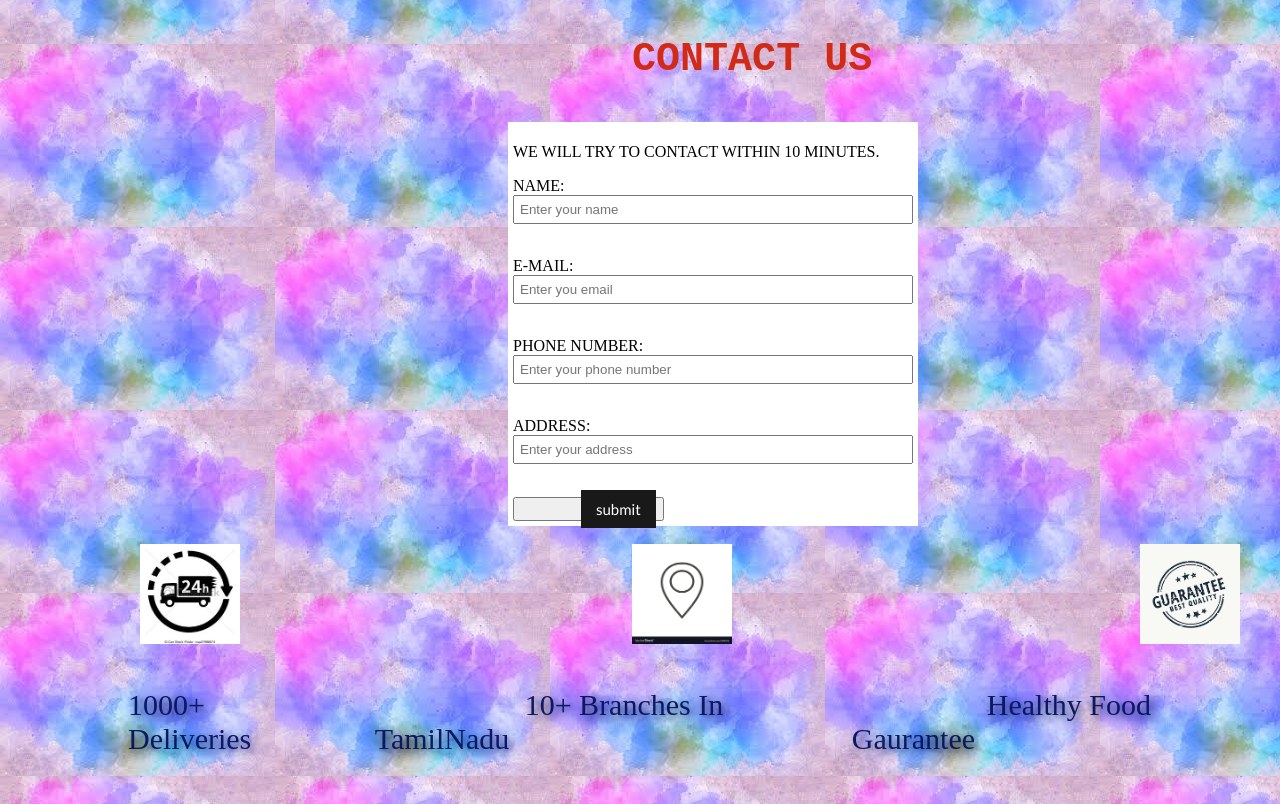
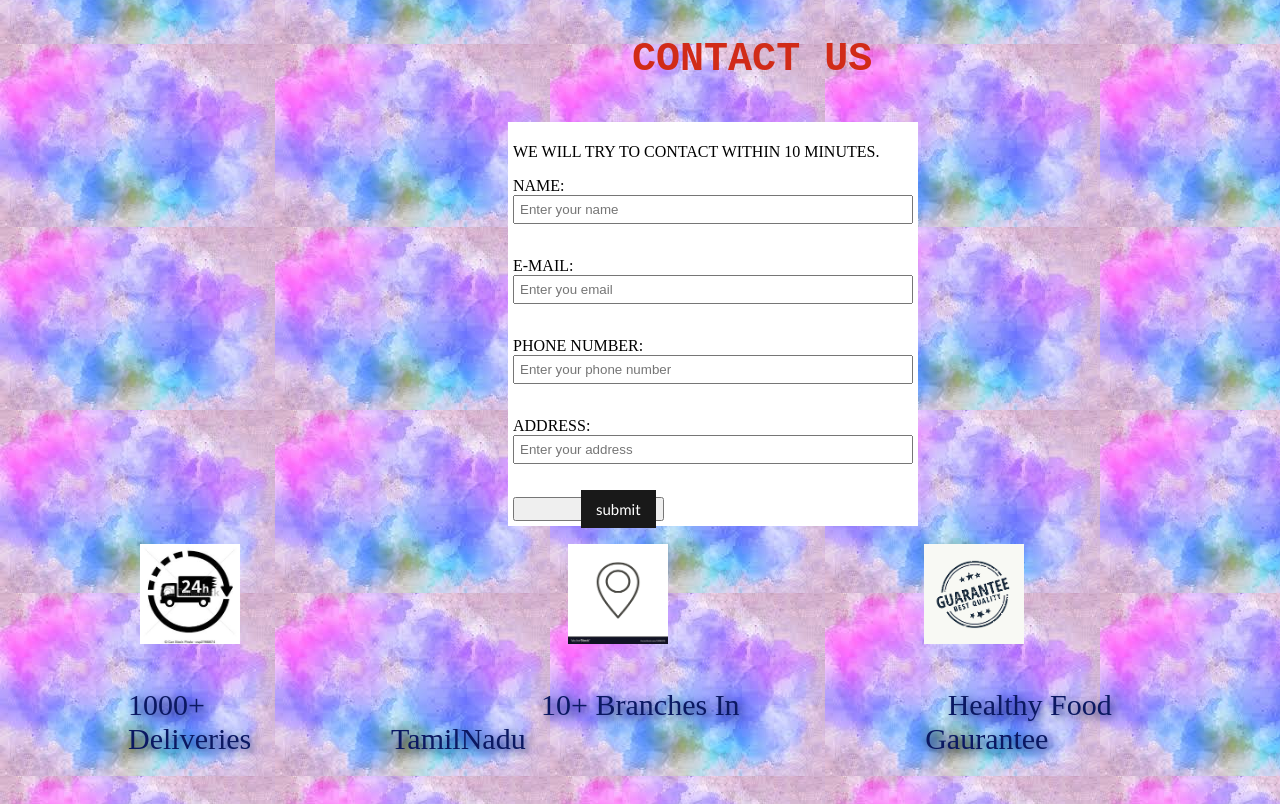
Before and after one commit to sushmithakannan/sahotel, a plain HTML site: page contctus.html in a window 1280 px wide. Shown: the part 139-943 px from the top of the page. Drawn offline with Linux system fonts and the light colour scheme.

Commit message:
Update contctus.html

```diff
--- a/contctus.html
+++ b/contctus.html
@@ -99,9 +99,9 @@ ADDRESS:<br>
 <br>&nbsp;&nbsp;&nbsp;&nbsp;&nbsp;&nbsp;&nbsp;&nbsp;&nbsp;&nbsp;&nbsp;&nbsp;&nbsp;&nbsp;&nbsp;&nbsp;&nbsp;&nbsp;&nbsp;&nbsp;&nbsp;&nbsp;&nbsp;&nbsp;&nbsp;&nbsp;&nbsp;&nbsp;&nbsp;&nbsp;&nbsp;&nbsp;
 <img src="delivery.jpg" width="100px" height="100px" border-radius="50px">
 <td style="color:#0B1862;font-family:bold;font-size:30px;text-shadow:3px 3px 10px;">&nbsp;&nbsp;&nbsp;&nbsp;&nbsp;&nbsp;&nbsp;&nbsp;&nbsp;&nbsp;&nbsp;&nbsp;&nbsp;&nbsp;&nbsp;&nbsp;&nbsp;&nbsp;&nbsp;&nbsp;10+ Branches In TamilNadu</td>&nbsp;&nbsp;&nbsp;&nbsp;&nbsp;&nbsp;&nbsp;&nbsp;&nbsp;&nbsp;&nbsp;&nbsp;&nbsp;&nbsp;&nbsp;&nbsp;&nbsp;&nbsp;&nbsp;&nbsp;&nbsp;&nbsp;&nbsp;&nbsp;&nbsp;&nbsp;&nbsp;&nbsp;&nbsp;&nbsp;&nbsp;&nbsp;&nbsp;&nbsp;&nbsp;&nbsp;&nbsp;&nbsp;&nbsp;&nbsp;&nbsp;&nbsp;&nbsp;&nbsp;&nbsp;&nbsp;&nbsp;&nbsp;&nbsp;&nbsp;&nbsp;&nbsp;&nbsp;&nbsp;&nbsp;&nbsp;&nbsp;&nbsp;&nbsp;&nbsp;&nbsp;&nbsp;
-&nbsp;&nbsp;&nbsp;&nbsp;&nbsp;&nbsp;&nbsp;&nbsp;&nbsp;&nbsp;&nbsp;&nbsp;&nbsp;&nbsp;&nbsp;&nbsp;&nbsp;&nbsp;&nbsp;&nbsp;&nbsp;&nbsp;&nbsp;&nbsp;&nbsp;&nbsp;&nbsp;&nbsp;&nbsp;&nbsp;&nbsp;&nbsp;&nbsp;&nbsp;&nbsp;<img src="branch.png" width="100px" height="100px">
-<td style="font-size:30px;font-family:bold;color:#0B1862;text-shadow:3px 3px 10px;">&nbsp;&nbsp;&nbsp;&nbsp;&nbsp;&nbsp;&nbsp;&nbsp;&nbsp;&nbsp;&nbsp;&nbsp;&nbsp;&nbsp;&nbsp;&nbsp;&nbsp;&nbsp;Healthy Food Gaurantee</td>&nbsp;&nbsp;&nbsp;&nbsp;&nbsp;&nbsp;&nbsp;&nbsp;&nbsp;&nbsp;&nbsp;&nbsp;&nbsp;&nbsp;&nbsp;&nbsp;&nbsp;&nbsp;&nbsp;&nbsp;&nbsp;&nbsp;&nbsp;&nbsp;&nbsp;&nbsp;&nbsp;&nbsp;&nbsp;&nbsp;&nbsp;&nbsp;&nbsp;&nbsp;&nbsp;&nbsp;&nbsp;&nbsp;&nbsp;&nbsp;&nbsp;&nbsp;&nbsp;&nbsp;&nbsp;&nbsp;&nbsp;&nbsp;&nbsp;&nbsp;&nbsp;&nbsp;&nbsp;&nbsp;&nbsp;&nbsp;&nbsp;&nbsp;&nbsp;&nbsp;&nbsp;&nbsp;&nbsp;
-&nbsp;&nbsp;&nbsp;&nbsp;&nbsp;&nbsp;&nbsp;&nbsp;&nbsp;&nbsp;&nbsp;&nbsp;&nbsp;&nbsp;&nbsp;&nbsp;&nbsp;&nbsp;&nbsp;&nbsp;&nbsp;&nbsp;&nbsp;&nbsp;&nbsp;&nbsp;&nbsp;&nbsp;&nbsp;&nbsp;&nbsp;&nbsp;&nbsp;&nbsp;&nbsp;&nbsp;&nbsp;&nbsp;<img src="guarantee.png" width="100px" height="100px">
+&nbsp;&nbsp;&nbsp;&nbsp;&nbsp;&nbsp;&nbsp;&nbsp;&nbsp;&nbsp;&nbsp;&nbsp;&nbsp;&nbsp;&nbsp;&nbsp;&nbsp;&nbsp;&nbsp;<img src="branch.png" width="100px" height="100px">
+<td style="font-size:30px;font-family:bold;color:#0B1862;text-shadow:3px 3px 10px;">&nbsp;&nbsp;&nbsp;Healthy Food Gaurantee</td>&nbsp;&nbsp;&nbsp;&nbsp;&nbsp;&nbsp;&nbsp;&nbsp;&nbsp;&nbsp;&nbsp;&nbsp;&nbsp;&nbsp;&nbsp;&nbsp;&nbsp;&nbsp;&nbsp;&nbsp;&nbsp;&nbsp;&nbsp;&nbsp;&nbsp;&nbsp;&nbsp;&nbsp;&nbsp;&nbsp;&nbsp;&nbsp;&nbsp;&nbsp;&nbsp;&nbsp;&nbsp;&nbsp;&nbsp;&nbsp;&nbsp;&nbsp;&nbsp;&nbsp;&nbsp;&nbsp;
+&nbsp;&nbsp;&nbsp;&nbsp;&nbsp;&nbsp;&nbsp;&nbsp;&nbsp;&nbsp;&nbsp;&nbsp;&nbsp;&nbsp;&nbsp;&nbsp;&nbsp;<img src="guarantee.png" width="100px" height="100px">
 </tr>
 </table>
 </div>
```
